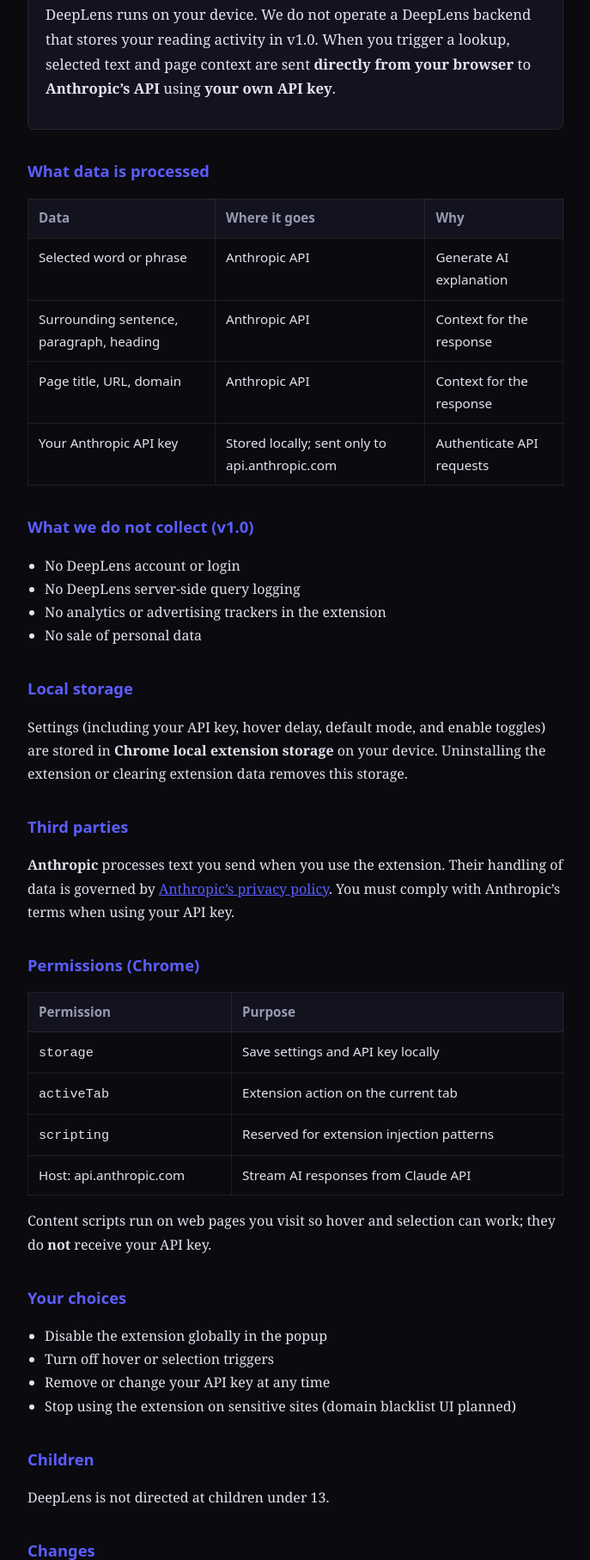
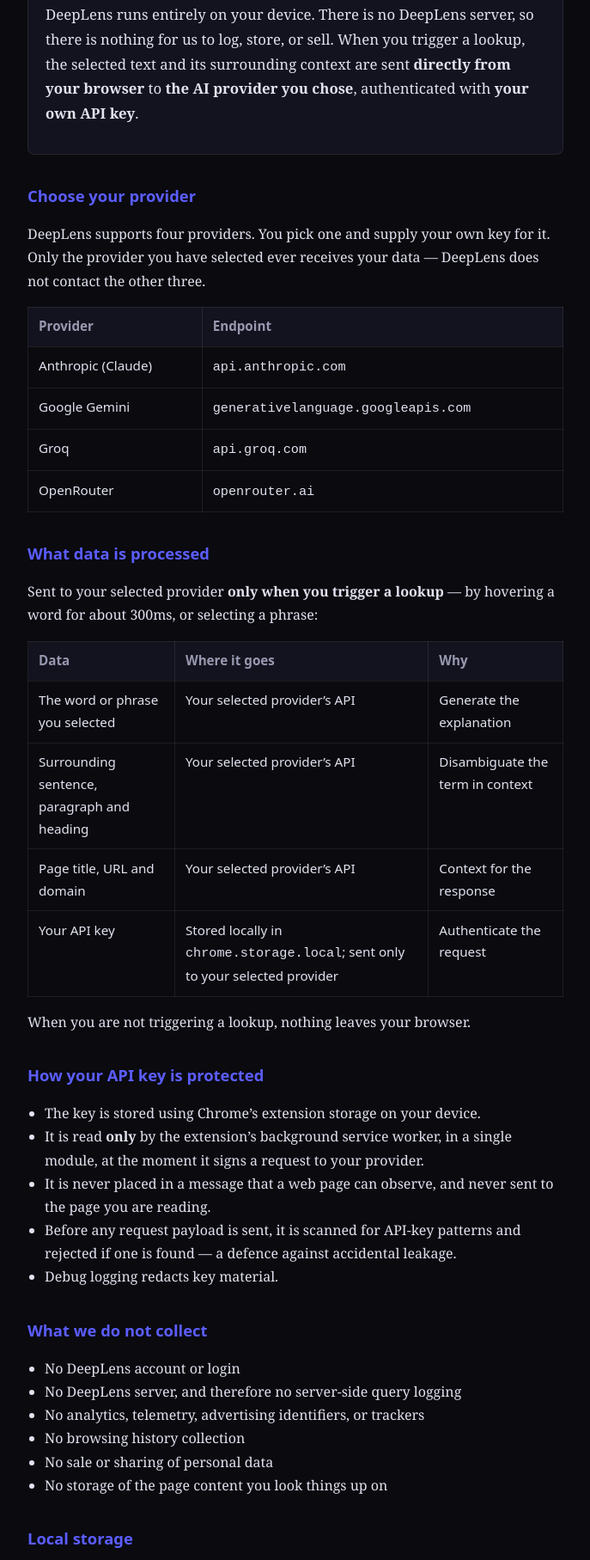
Before and after one commit to Officialhomie/deeplens, a browser extension: page docs/privacy/index.html in a window 1280 px wide. Shown: the part 224-2039 px from the top of the page at 86% size, without its empty margins (296-983 px from the left). Drawn offline with Linux system fonts and the light colour scheme.

Commit message:
docs(privacy): align hosted policy page with multi-provider permission architecture
Mirrors the privacy-policy.md rewrite in the publicly hosted HTML page that
the CWS listing links to. Verified rendering in-browser after the edit.

```diff
--- a/docs/privacy/index.html
+++ b/docs/privacy/index.html
@@ -108,107 +108,176 @@
     <header>
       <a href="../">← DeepLens</a>
       <h1>Privacy Policy</h1>
-      <p>Effective May 25, 2026 · Version 1.0 · Chrome extension v1.0.0</p>
+      <p>Effective August 23, 2026 · Version 1.1 · Chrome extension v1.0.0</p>
     </header>
     <main>
       <div class="summary">
         <p>
-          DeepLens runs on your device. We do not operate a DeepLens backend that
-          stores your reading activity in v1.0. When you trigger a lookup,
-          selected text and page context are sent <strong>directly from your
-          browser</strong> to <strong>Anthropic’s API</strong> using
+          DeepLens runs entirely on your device. There is no DeepLens server, so
+          there is nothing for us to log, store, or sell. When you trigger a
+          lookup, the selected text and its surrounding context are sent
+          <strong>directly from your browser</strong> to
+          <strong>the AI provider you chose</strong>, authenticated with
           <strong>your own API key</strong>.
         </p>
       </div>
 
-      <h2>What data is processed</h2>
+      <h2>Choose your provider</h2>
+      <p>
+        DeepLens supports four providers. You pick one and supply your own key
+        for it. Only the provider you have selected ever receives your data —
+        DeepLens does not contact the other three.
+      </p>
       <table>
         <thead>
-          <tr>
-            <th>Data</th>
-            <th>Where it goes</th>
-            <th>Why</th>
-          </tr>
+          <tr><th>Provider</th><th>Endpoint</th></tr>
+        </thead>
+        <tbody>
+          <tr><td>Anthropic (Claude)</td><td><code>api.anthropic.com</code></td></tr>
+          <tr><td>Google Gemini</td><td><code>generativelanguage.googleapis.com</code></td></tr>
+          <tr><td>Groq</td><td><code>api.groq.com</code></td></tr>
+          <tr><td>OpenRouter</td><td><code>openrouter.ai</code></td></tr>
+        </tbody>
+      </table>
+
+      <h2>What data is processed</h2>
+      <p>
+        Sent to your selected provider <strong>only when you trigger a
+        lookup</strong> — by hovering a word for about 300ms, or selecting a
+        phrase:
+      </p>
+      <table>
+        <thead>
+          <tr><th>Data</th><th>Where it goes</th><th>Why</th></tr>
         </thead>
         <tbody>
           <tr>
-            <td>Selected word or phrase</td>
-            <td>Anthropic API</td>
-            <td>Generate AI explanation</td>
+            <td>The word or phrase you selected</td>
+            <td>Your selected provider’s API</td>
+            <td>Generate the explanation</td>
           </tr>
           <tr>
-            <td>Surrounding sentence, paragraph, heading</td>
-            <td>Anthropic API</td>
+            <td>Surrounding sentence, paragraph and heading</td>
+            <td>Your selected provider’s API</td>
+            <td>Disambiguate the term in context</td>
+          </tr>
+          <tr>
+            <td>Page title, URL and domain</td>
+            <td>Your selected provider’s API</td>
             <td>Context for the response</td>
           </tr>
           <tr>
-            <td>Page title, URL, domain</td>
-            <td>Anthropic API</td>
-            <td>Context for the response</td>
+            <td>Your API key</td>
+            <td>
+              Stored locally in <code>chrome.storage.local</code>; sent only to
+              your selected provider
+            </td>
+            <td>Authenticate the request</td>
+          </tr>
+        </tbody>
+      </table>
+      <p>When you are not triggering a lookup, nothing leaves your browser.</p>
+
+      <h2>How your API key is protected</h2>
+      <ul>
+        <li>The key is stored using Chrome’s extension storage on your device.</li>
+        <li>
+          It is read <strong>only</strong> by the extension’s background service
+          worker, in a single module, at the moment it signs a request to your
+          provider.
+        </li>
+        <li>
+          It is never placed in a message that a web page can observe, and never
+          sent to the page you are reading.
+        </li>
+        <li>
+          Before any request payload is sent, it is scanned for API-key patterns
+          and rejected if one is found — a defence against accidental leakage.
+        </li>
+        <li>Debug logging redacts key material.</li>
+      </ul>
+
+      <h2>What we do not collect</h2>
+      <ul>
+        <li>No DeepLens account or login</li>
+        <li>No DeepLens server, and therefore no server-side query logging</li>
+        <li>No analytics, telemetry, advertising identifiers, or trackers</li>
+        <li>No browsing history collection</li>
+        <li>No sale or sharing of personal data</li>
+        <li>No storage of the page content you look things up on</li>
+      </ul>
+
+      <h2>Local storage</h2>
+      <p>
+        Your settings — API key, provider choice, hover delay, default mode, and
+        the enable toggles — are stored in <strong>Chrome local extension
+        storage</strong> on your device. Uninstalling the extension or clearing
+        its data removes all of it.
+      </p>
+
+      <h2>Third parties</h2>
+      <p>
+        The provider you select processes the text you send. Their handling of
+        that data is governed by their own policies, and your use of your key is
+        subject to their terms:
+      </p>
+      <ul>
+        <li><a href="https://www.anthropic.com/legal/privacy">Anthropic</a></li>
+        <li><a href="https://policies.google.com/privacy">Google Gemini</a></li>
+        <li><a href="https://groq.com/privacy-policy/">Groq</a></li>
+        <li><a href="https://openrouter.ai/privacy">OpenRouter</a></li>
+      </ul>
+      <p>
+        DeepLens has no business relationship with these providers; you are using
+        your own account with them.
+      </p>
+
+      <h2>Permissions (Chrome)</h2>
+      <p>Requested at install:</p>
+      <table>
+        <thead>
+          <tr><th>Permission</th><th>Purpose</th></tr>
+        </thead>
+        <tbody>
+          <tr>
+            <td><code>storage</code></td>
+            <td>Save your settings and API key locally on your device</td>
           </tr>
           <tr>
-            <td>Your Anthropic API key</td>
-            <td>Stored locally; sent only to api.anthropic.com</td>
-            <td>Authenticate API requests</td>
+            <td>Access to sites you visit (content script)</td>
+            <td>
+              Read the text around what you hover or select, so it can be
+              explained. Applies only when you trigger a lookup. Page content is
+              never stored, or transmitted anywhere except to your selected
+              provider as part of that lookup.
+            </td>
           </tr>
         </tbody>
       </table>
 
-      <h2>What we do not collect (v1.0)</h2>
-      <ul>
-        <li>No DeepLens account or login</li>
-        <li>No DeepLens server-side query logging</li>
-        <li>No analytics or advertising trackers in the extension</li>
-        <li>No sale of personal data</li>
-      </ul>
-
-      <h2>Local storage</h2>
-      <p>
-        Settings (including your API key, hover delay, default mode, and enable
-        toggles) are stored in <strong>Chrome local extension storage</strong> on
-        your device. Uninstalling the extension or clearing extension data
-        removes this storage.
-      </p>
-
-      <h2>Third parties</h2>
-      <p>
-        <strong>Anthropic</strong> processes text you send when you use the
-        extension. Their handling of data is governed by
-        <a href="https://www.anthropic.com/legal/privacy" rel="noopener"
-          >Anthropic’s privacy policy</a
-        >. You must comply with Anthropic’s terms when using your API key.
-      </p>
-
-      <h2>Permissions (Chrome)</h2>
+      <p>Requested later, only when needed:</p>
       <table>
         <thead>
-          <tr>
-            <th>Permission</th>
-            <th>Purpose</th>
-          </tr>
+          <tr><th>Optional permission</th><th>When it is requested</th></tr>
         </thead>
         <tbody>
-          <tr>
-            <td><code>storage</code></td>
-            <td>Save settings and API key locally</td>
-          </tr>
-          <tr>
-            <td><code>activeTab</code></td>
-            <td>Extension action on the current tab</td>
-          </tr>
-          <tr>
-            <td><code>scripting</code></td>
-            <td>Reserved for extension injection patterns</td>
-          </tr>
-          <tr>
-            <td>Host: api.anthropic.com</td>
-            <td>Stream AI responses from Claude API</td>
-          </tr>
+          <tr><td><code>api.anthropic.com</code></td><td>Only if you select Anthropic</td></tr>
+          <tr><td><code>generativelanguage.googleapis.com</code></td><td>Only if you select Google Gemini</td></tr>
+          <tr><td><code>api.groq.com</code></td><td>Only if you select Groq</td></tr>
+          <tr><td><code>openrouter.ai</code></td><td>Only if you select OpenRouter</td></tr>
         </tbody>
       </table>
       <p>
-        Content scripts run on web pages you visit so hover and selection can
-        work; they do <strong>not</strong> receive your API key.
+        No provider access is granted when you install DeepLens. The extension
+        asks for exactly one provider origin, at the moment you configure that
+        provider. If you later switch providers, the previous provider’s access
+        is released.
+      </p>
+      <p>
+        Content scripts run on the pages you visit so hover and selection can
+        work. They never receive your API key. The explanation panel is rendered
+        inside a closed shadow root, so the page you are reading cannot read what
+        you looked up.
       </p>
 
       <h2>Your choices</h2>
@@ -238,6 +307,6 @@
         Chrome Web Store listing.
       </p>
     </main>
-    <footer>DeepLens · Privacy Policy v1.0</footer>
+    <footer>DeepLens · Privacy Policy v1.1</footer>
   </body>
 </html>
```
